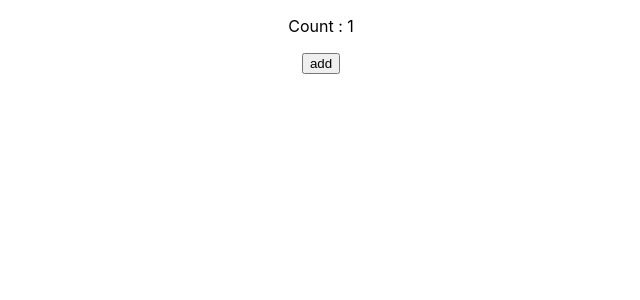
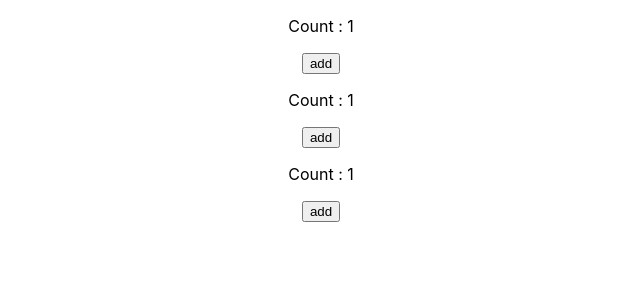
Before and after one commit to jantapabh/Client_Lab4_igcat, a React (Create React App) app: page / in a window 1280 px wide. Shown: the top 300 px of the page, without its empty margins (319-959 px from the left). Built offline with nearby package versions, Linux system fonts and the light colour scheme.

Commit message:
test to state

```diff
--- a/src/App.js
+++ b/src/App.js
@@ -6,18 +6,33 @@ import Icon from './components/Icon';
 
 function App() {
 
-  let [count, setCount] = useState(0);
-  let handleClick = () => {
+  let [counts, setCounts] = useState([0,0,0]);
 
-   setCount(count+1)
+  // let handleClick = () => {
 
-  }
+  //   setCount(count + 1)
+
+  // }
 
   //ถ้าต้องการส่ง handleClick ไปยัง icon ได้
 
   return (
     <div className="App">
-      <Icon count={handleClick}/>
+    {
+
+      counts.map((count,index) => {
+
+        return  <Icon key={index} count={count} />
+
+      })
+    }
+     {/* {
+       [
+         <Icon counts={counts[0]} />,
+         <Icon counts={counts[1]} />,
+         <Icon counts={counts[2]} />
+       ]
+     } */}
     </div>
   );
 }
```
